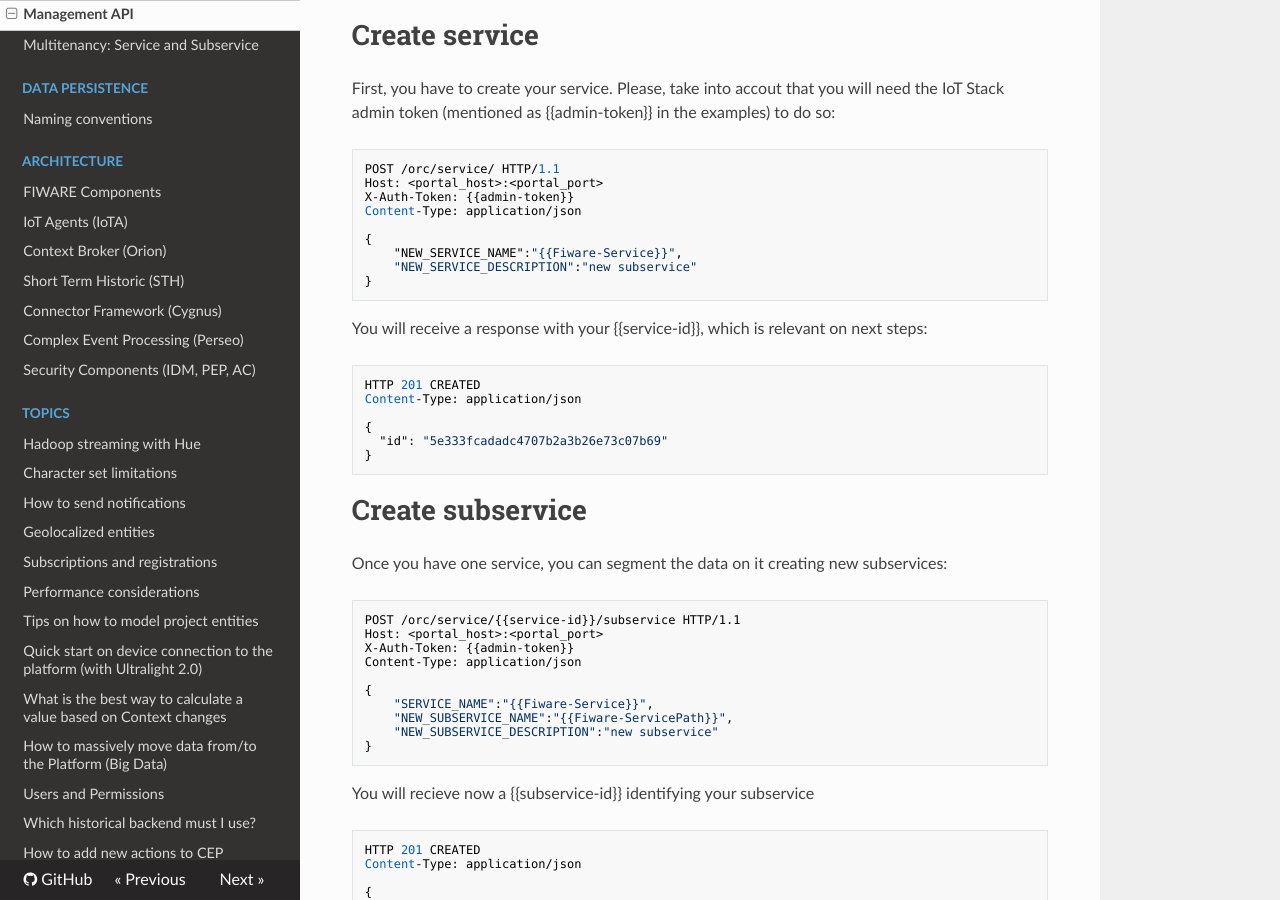
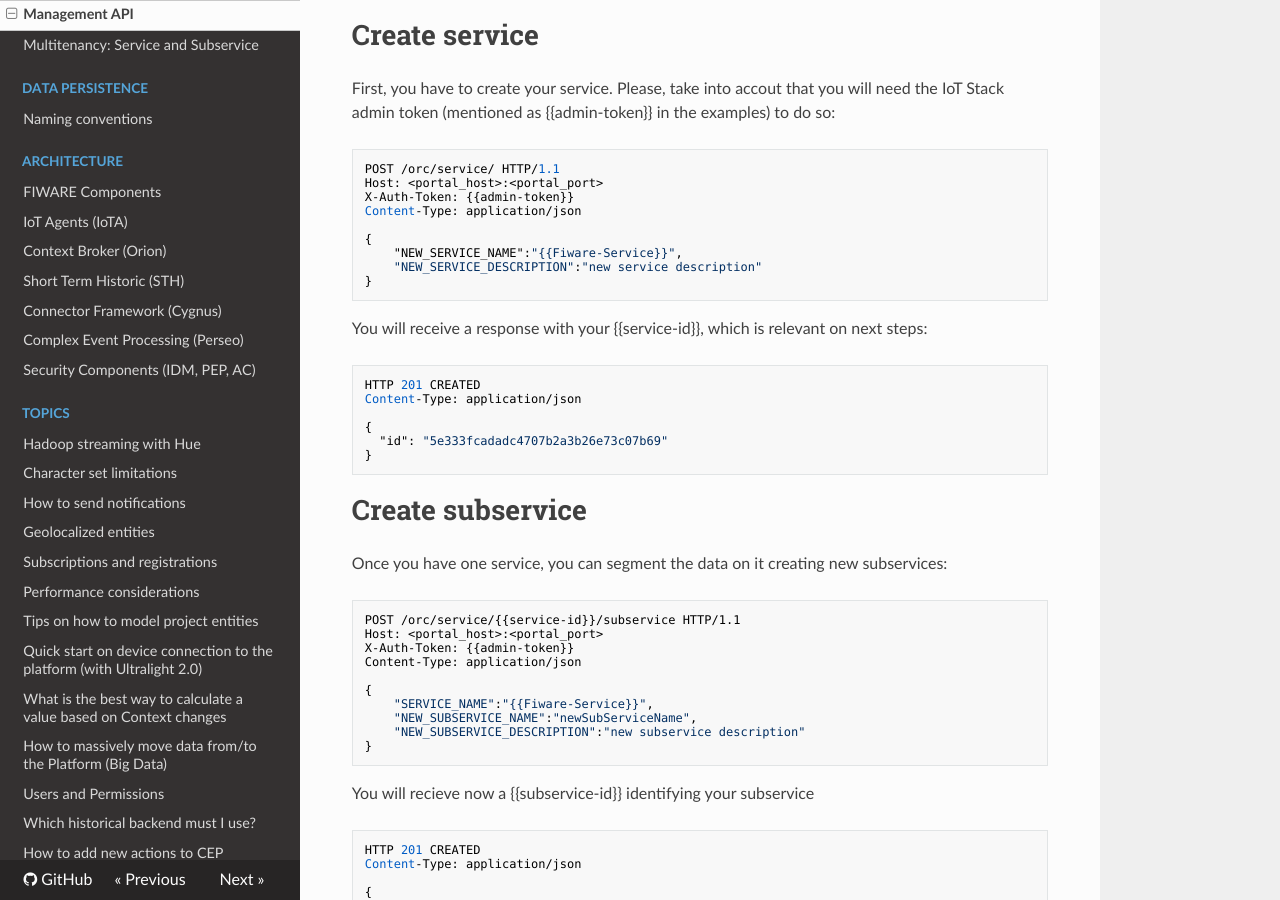
Before and after one commit to telefonicaid/thinking-cities, an MkDocs documentation site: the page built from docs/management_api.md, in a window 1280 px wide and 900 px high, scrolled down 323 px. Built offline with MkDocs 1.6.1, drawn with Linux system fonts in a browser that asks for light colours; nearby versions of some CDN libraries; old or Windows-style settings are respelled for this version of MkDocs.

Commit message:
Update management_api.md

````diff
--- a/docs/management_api.md
+++ b/docs/management_api.md
@@ -18,7 +18,7 @@
 
 {
     "NEW_SERVICE_NAME":"{{Fiware-Service}}",
-    "NEW_SERVICE_DESCRIPTION":"new subservice"
+    "NEW_SERVICE_DESCRIPTION":"new service description"
 }
 ```
 
@@ -45,8 +45,8 @@
 
 {
     "SERVICE_NAME":"{{Fiware-Service}}",
-    "NEW_SUBSERVICE_NAME":"{{Fiware-ServicePath}}",
-    "NEW_SUBSERVICE_DESCRIPTION":"new subservice"
+    "NEW_SUBSERVICE_NAME":"newSubServiceName",
+    "NEW_SUBSERVICE_DESCRIPTION":"new subservice description"
 }
 ```
 
````
